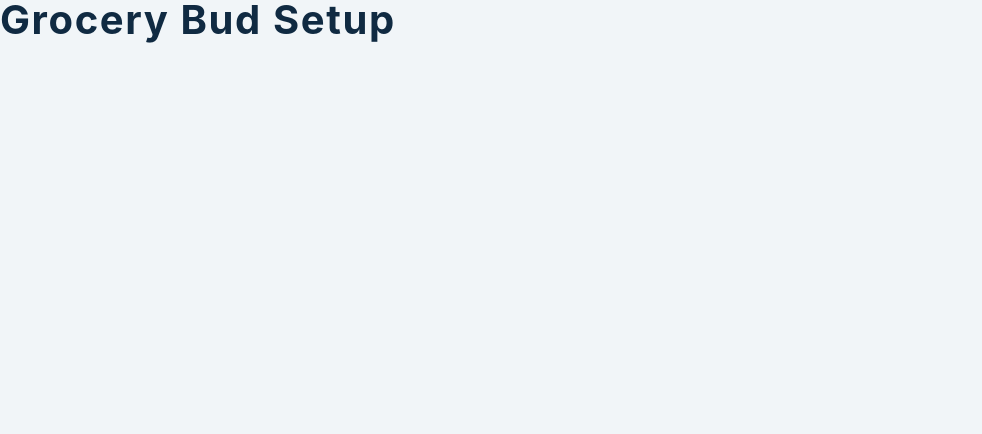
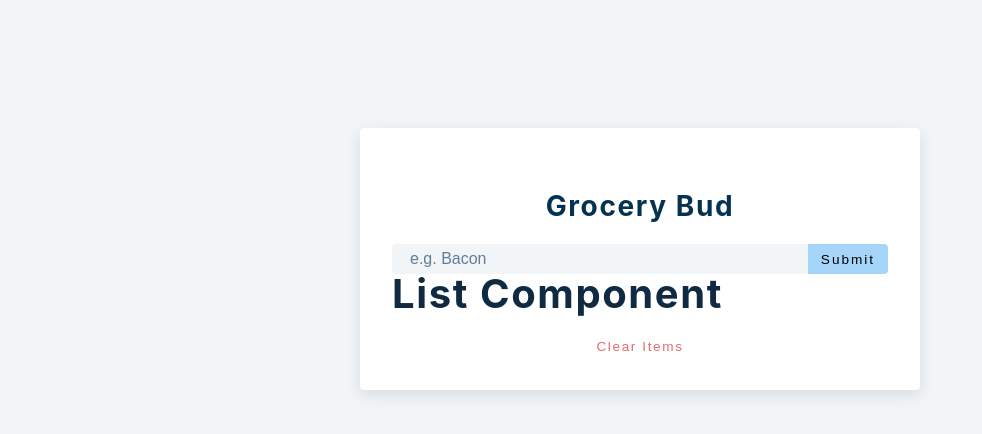
Before and after one commit to andrejarboe/grocery-bud, a React (Create React App) app: page / in a window 1280 px wide. Shown: the top 434 px of the page, without its empty margins (0-982 px from the left). Built offline with nearby package versions, Linux system fonts and the light colour scheme; the HTML template or start-up script is replaced by a standard one.

Commit message:
add form and state values

```diff
--- a/package.json
+++ b/package.json
@@ -8,6 +8,7 @@
     "@testing-library/user-event": "^13.5.0",
     "react": "^18.2.0",
     "react-dom": "^18.2.0",
+    "react-icons": "^4.7.1",
     "react-scripts": "5.0.1",
     "web-vitals": "^2.1.4"
   },
--- a/src/App.js
+++ b/src/App.js
@@ -1,9 +1,37 @@
-import React, { useState, useEffect } from 'react'
-import List from './List'
-import Alert from './Alert'
+import React, { useState, useEffect } from 'react';
+import List from './List';
+import Alert from './Alert';
 
 function App() {
-  return <h2>grocery bud setup</h2>
+	const [name, setName] = useState('');
+	const [list, setList] = useState([]);
+	const [isEditing, setIsEditing] = useState(false);
+	const [editID, setEditID] = useState(null);
+	const [alert, setAlert] = useState({ show: false, message: '', type: '' });
+
+	const handleSubmit = (e) => {
+		e.preventDefault();
+		console.log('hello');
+	};
+
+	return (
+		<section className="section-center">
+			<div className="grocery-container">
+				<form className="grocery-form" onSubmit={handleSubmit}>
+					{alert.show && <Alert />}
+					<h3>grocery bud</h3>
+					<div className="form-control">
+            <input type="text" className="grocery" placeholder="e.g. Bacon" value={name} onChange={(e) => setName(e.target.value)} />
+						<button type="submit" className="submit-btn">
+							{isEditing ? 'edit' : 'submit'}
+						</button>
+					</div>
+				</form>
+			<List />
+				<button className="clear-btn">clear items</button>
+			</div>
+		</section>
+	);
 }
 
-export default App
+export default App;
```
Also changed, not shown: 1 other file (tests, documents, lock files or other folders).
